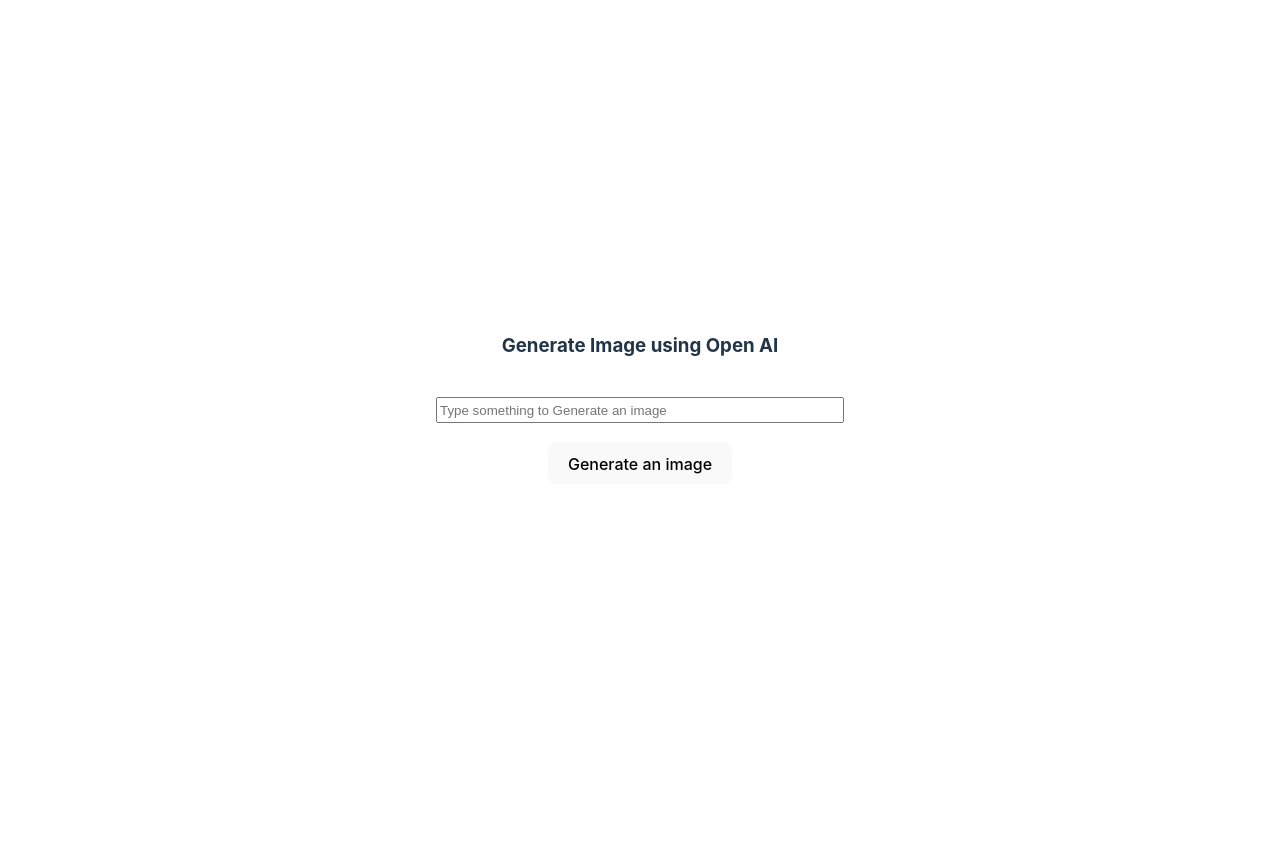
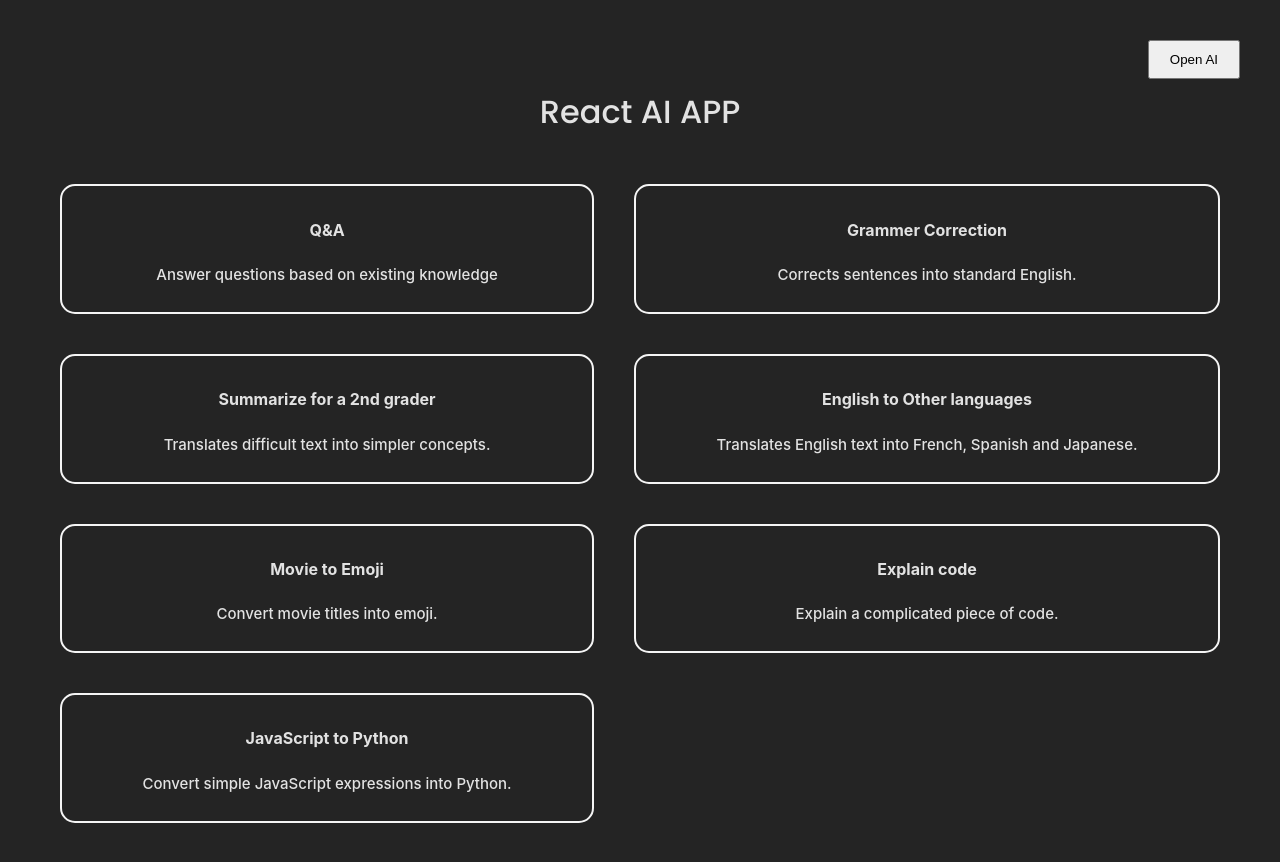
Before and after one commit to sashitaghimire/Chat-GPT-Clone, a React (Vite) app: page / in a window 1280 px wide. Shown: the top 862 px of the page. Before the commit the page ends 800 px from the top, so only its background shows below. Built offline with nearby package versions, Linux system fonts and the light colour scheme.

Commit message:
feature added 1) setup router page for open ai image generator and chat gpt 2) styles the pages

```diff
--- a/package.json
+++ b/package.json
@@ -11,7 +11,8 @@
   "dependencies": {
     "openai": "^3.1.0",
     "react": "^18.2.0",
-    "react-dom": "^18.2.0"
+    "react-dom": "^18.2.0",
+    "react-router-dom": "^6.8.0"
   },
   "devDependencies": {
     "@types/react": "^18.0.26",
--- /dev/null
+++ b/src/AIOptions/index.jsx
@@ -0,0 +1,93 @@
+export const arrayItems = [
+  {
+    name: "Q&A",
+    id: "q&a",
+    description: "Answer questions based on existing knowledge",
+    option: {
+      model: "text-davinci-003",
+      temperature: 0,
+      max_tokens: 100,
+      top_p: 1,
+      frequency_penalty: 0.0,
+      presence_penalty: 0.0,
+    },
+  },
+  {
+    name: "Grammer Correction",
+    id: "grammerCorrection",
+    description: "Corrects sentences into standard English.",
+    option: {
+      model: "text-davinci-003",
+      temperature: 0,
+      max_tokens: 100,
+      top_p: 1,
+      frequency_penalty: 0.0,
+      presence_penalty: 0.0,
+    },
+  },
+  {
+    name: "Summarize for a 2nd grader",
+    id: "summary",
+    description: "Translates difficult text into simpler concepts.",
+    option: {
+      model: "text-davinci-003",
+      temperature: 0.7,
+      max_tokens: 64,
+      top_p: 1.0,
+      frequency_penalty: 0.0,
+      presence_penalty: 0.0,
+    },
+  },
+  {
+    name: "English to Other languages",
+    id: "translate",
+    description: "Translates English text into French, Spanish and Japanese.",
+    option: {
+      model: "text-davinci-003",
+      temperature: 0.3,
+      max_tokens: 100,
+      top_p: 1.0,
+      frequency_penalty: 0.0,
+      presence_penalty: 0.0,
+    },
+  },
+  {
+    name: "Movie to Emoji",
+    id: "movieToEmoji",
+    description: "Convert movie titles into emoji.",
+    option: {
+      model: "text-davinci-003",
+      temperature: 0,
+      max_tokens: 100,
+      top_p: 1,
+      frequency_penalty: 0.0,
+      presence_penalty: 0.0,
+    },
+  },
+  {
+    name: "Explain code",
+    id: "explainCode",
+    description: "Explain a complicated piece of code.",
+    option: {
+      model: "code-davinci-002",
+      temperature: 0,
+      max_tokens: 64,
+      top_p: 1.0,
+      frequency_penalty: 0.0,
+      presence_penalty: 0.0,
+    },
+  },
+  {
+    name: "JavaScript to Python",
+    id: "jstopy",
+    description: "Convert simple JavaScript expressions into Python.",
+    option: {
+      model: "code-davinci-002",
+      temperature: 0,
+      max_tokens: 64,
+      top_p: 1.0,
+      frequency_penalty: 0.0,
+      presence_penalty: 0.0,
+    },
+  },
+];
--- a/src/App.css
+++ b/src/App.css
@@ -1,3 +1,5 @@
+@import url("https://fonts.googleapis.com/css2?family=Lato:wght@400;700&family=Poppins:wght@400;500&display=swap");
+
 #root {
   max-width: 1280px;
   margin: 0 auto;
@@ -21,3 +23,53 @@
   margin-top: 20px;
   width: 400px;
 }
+
+.heading {
+  font-family: Poppins;
+}
+
+.grid-main {
+  display: grid;
+  grid-template-columns: auto auto;
+  margin-top: 40px;
+}
+.grid-child {
+  border: 2px solid whitesmoke;
+  border-radius: 15px;
+  padding: 10px;
+  cursor: pointer;
+  margin: 20px;
+}
+.grid-child:hover {
+  background-color: whitesmoke;
+  color: #212121;
+}
+
+.grid-child h3 {
+  font-family: Poppins;
+  font-weight: 700;
+}
+
+.grid-child p {
+  font-weight: Poppins;
+  font-weight: 500;
+  font-size: 15px;
+}
+
+.btn {
+  padding: 10px 20px;
+}
+
+.text-area {
+  font-size: 20px;
+  padding: 10px;
+  font-family: Poppins;
+}
+
+.action-btn {
+  width: 200px;
+  height: 50px;
+  font-size: 20px;
+  margin-top: 20px;
+  cursor: pointer;
+}
--- a/src/App.jsx
+++ b/src/App.jsx
@@ -1,38 +1,47 @@
 import { useState } from "react";
+import OpenSelection from "./components/OpenSelection";
+import GenerateImage from "./pages/GenerateImage";
+import { arrayItems } from "./AIOptions";
+import { BrowserRouter, Routes, Route } from "react-router-dom";
 import "./App.css";
-import { Configuration, OpenAIApi } from "openai";
+import Translation from "./components/Translation";
 
 function App() {
-  const [prompt, setPrompt] = useState("");
-  const [imageUrl, setImageUrl] = useState("");
-  const configuration = new Configuration({
-    apiKey: import.meta.env.VITE_Open_AI_Key,
-  });
+  const [option, setOption] = useState({});
+  const [input, setInput] = useState("");
 
-  const openai = new OpenAIApi(configuration);
-  const generateImage = async () => {
-    const res = await openai.createImage({
-      prompt: prompt,
-      n: 1,
-      size: "1024x1024",
-    });
-    setImageUrl(res?.data?.data[0]?.url);
+  const selectOption = (option) => {
+    setOption(option);
   };
 
+  const doStuff = () => {
+    setOption({ ...option, prompt: input });
+  };
   return (
-    <div className="app-main">
-      <h3>Generate Image using Open AI</h3>
-      <input
-        className="app-input"
-        placeholder="Type something to Generate an image"
-        onChange={(e) => setPrompt(e.target.value)}
-      />
-      <button onClick={generateImage}>Generate an image</button>
-      {imageUrl?.length > 0 ? (
-        <img src={imageUrl} alt={prompt} className="result-image" />
-      ) : (
-        <></>
-      )}
+    <div>
+      <BrowserRouter>
+        <Routes>
+          <Route path="/">
+            <Route
+              index
+              element={
+                <>
+                  {Object.values(option)?.length === 0 ? (
+                    <OpenSelection
+                      arrayItems={arrayItems}
+                      selectOption={selectOption}
+                    />
+                  ) : (
+                    <Translation setInput={setInput} doStuff={doStuff} />
+                  )}
+                </>
+              }
+            />
+
+            <Route path="/open-ai" element={<GenerateImage />} />
+          </Route>
+        </Routes>
+      </BrowserRouter>
     </div>
   );
 }
--- /dev/null
+++ b/src/components/OpenSelection.jsx
@@ -0,0 +1,32 @@
+import React from "react";
+import { useNavigate } from "react-router-dom";
+
+function OpenSelection({ arrayItems, selectOption }) {
+  const navigate = useNavigate();
+  return (
+    <>
+      <div style={{ display: "flex", justifyContent: "flex-end" }}>
+        <button className="btn" onClick={() => navigate("/open-ai")}>
+          Open AI
+        </button>
+      </div>
+      <h1 className="heading">React AI APP</h1>
+
+      <div className="grid-main">
+        {arrayItems?.map((item) => {
+          return (
+            <div
+              className="grid-child"
+              onClick={() => selectOption(item?.option)}
+            >
+              <h4>{item?.name}</h4>
+              <p>{item?.description}</p>
+            </div>
+          );
+        })}
+      </div>
+    </>
+  );
+}
+
+export default OpenSelection;
--- /dev/null
+++ b/src/components/Translation.jsx
@@ -0,0 +1,19 @@
+import React from "react";
+
+function Translation({ doStuff, setInput }) {
+  return (
+    <div>
+      <textarea
+        className="text-area"
+        cols={50}
+        rows={10}
+        onChange={(e) => setInput(e.target.value)}
+      ></textarea>
+      <button className="action-btn" onClick={doStuff}>
+        DO YOU STUFF
+      </button>
+    </div>
+  );
+}
+
+export default Translation;
--- a/src/index.css
+++ b/src/index.css
@@ -1,6 +1,5 @@
 :root {
   font-family: Inter, Avenir, Helvetica, Arial, sans-serif;
-  font-size: 16px;
   line-height: 24px;
   font-weight: 400;
 
@@ -14,57 +13,3 @@
   -moz-osx-font-smoothing: grayscale;
   -webkit-text-size-adjust: 100%;
 }
-
-a {
-  font-weight: 500;
-  color: #646cff;
-  text-decoration: inherit;
-}
-a:hover {
-  color: #535bf2;
-}
-
-body {
-  margin: 0;
-  display: flex;
-  place-items: center;
-  min-width: 320px;
-  min-height: 100vh;
-}
-
-h1 {
-  font-size: 3.2em;
-  line-height: 1.1;
-}
-
-button {
-  border-radius: 8px;
-  border: 1px solid transparent;
-  padding: 0.6em 1.2em;
-  font-size: 1em;
-  font-weight: 500;
-  font-family: inherit;
-  background-color: #1a1a1a;
-  cursor: pointer;
-  transition: border-color 0.25s;
-}
-button:hover {
-  border-color: #646cff;
-}
-button:focus,
-button:focus-visible {
-  outline: 4px auto -webkit-focus-ring-color;
-}
-
-@media (prefers-color-scheme: light) {
-  :root {
-    color: #213547;
-    background-color: #ffffff;
-  }
-  a:hover {
-    color: #747bff;
-  }
-  button {
-    background-color: #f9f9f9;
-  }
-}
--- /dev/null
+++ b/src/pages/GenerateImage.jsx
@@ -0,0 +1,39 @@
+import { useState } from "react";
+import { Configuration, OpenAIApi } from "openai";
+
+function GenerateImage() {
+  const [prompt, setPrompt] = useState("");
+  const [imageUrl, setImageUrl] = useState("");
+  const configuration = new Configuration({
+    apiKey: import.meta.env.VITE_Open_AI_Key,
+  });
+
+  const openai = new OpenAIApi(configuration);
+  const generateImage = async () => {
+    const res = await openai.createImage({
+      prompt: prompt,
+      n: 1,
+      size: "1024x1024",
+    });
+    setImageUrl(res?.data?.data[0]?.url);
+  };
+
+  return (
+    <div className="app-main">
+      <h3>Generate Image using Open AI</h3>
+      <input
+        className="app-input"
+        placeholder="Type something to Generate an image"
+        onChange={(e) => setPrompt(e.target.value)}
+      />
+      <button onClick={generateImage}>Generate an image</button>
+      {imageUrl?.length > 0 ? (
+        <img src={imageUrl} alt={prompt} className="result-image" />
+      ) : (
+        <></>
+      )}
+    </div>
+  );
+}
+
+export default GenerateImage;
```
Also changed, not shown: 1 other file (tests, documents, lock files or other folders).
